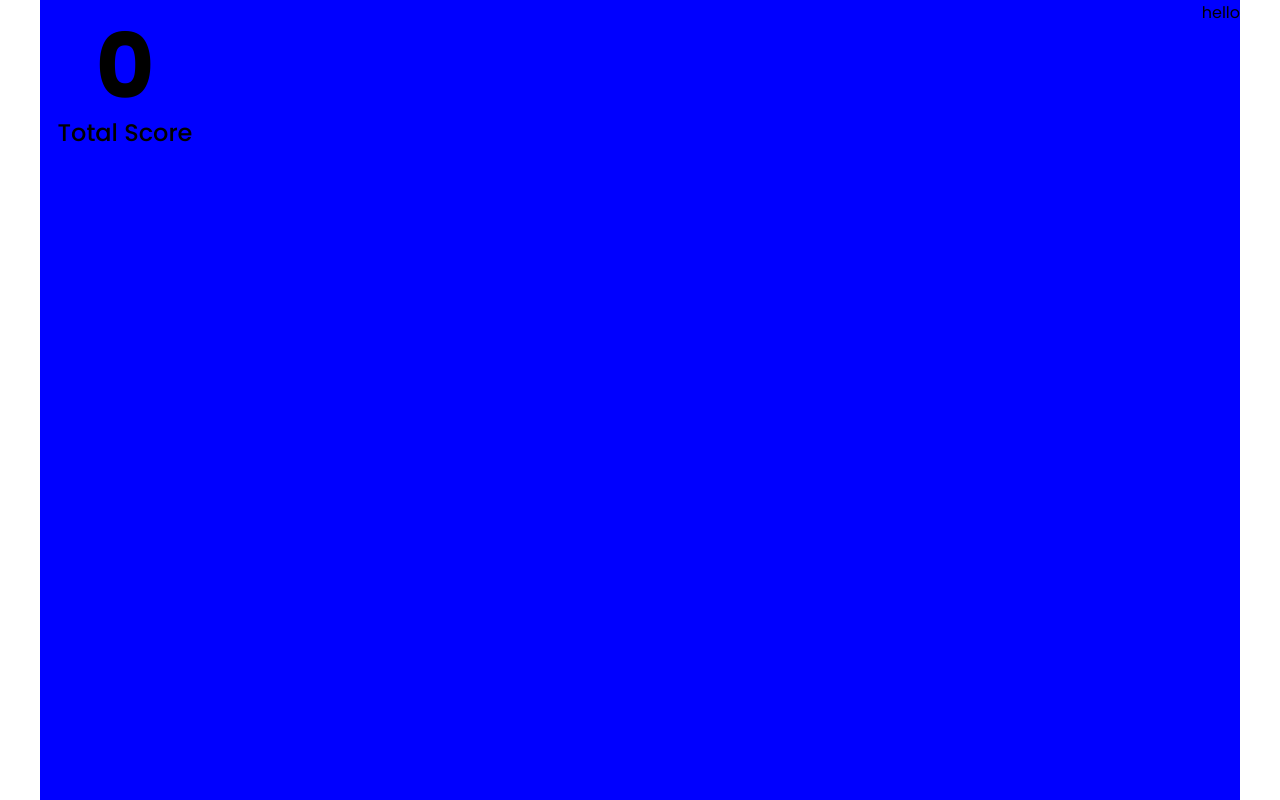
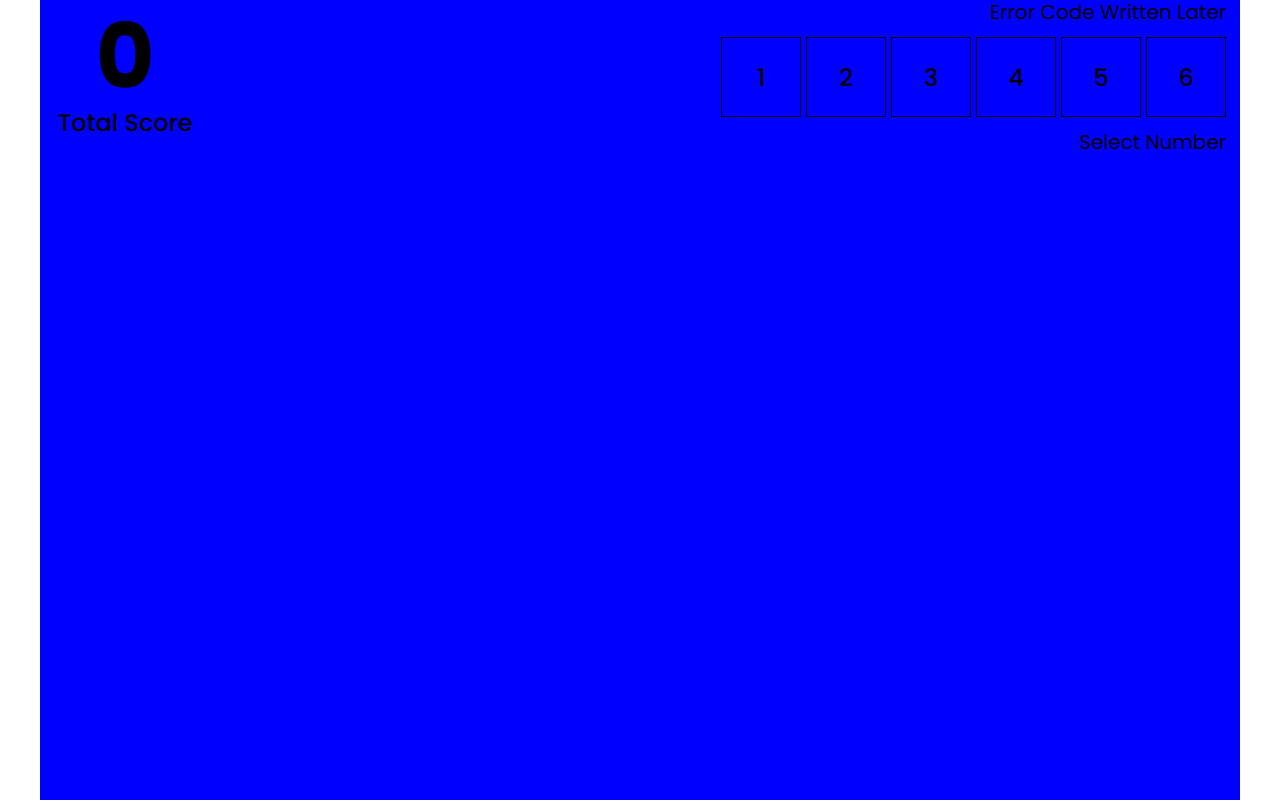
Before and after one commit to Deepak8519M/Practise-Projects, a React (Vite) app in the folder Proj2/: page / in a window 1280 px wide. Both pictures are taken after a click on the button "Play Now". Built offline with nearby package versions, Linux system fonts and the light colour scheme.

Commit message:
code of nav added

```diff
--- a/Proj2/src/components/GamePlay.jsx
+++ b/Proj2/src/components/GamePlay.jsx
@@ -26,6 +26,7 @@ const Main = styled.main`
     /* background-color: red; */
     display: flex;
     justify-content: space-between;
+    align-items: center;
     height: 130px;
   }
 `;
--- a/Proj2/src/components/NumberChoose.jsx
+++ b/Proj2/src/components/NumberChoose.jsx
@@ -1,7 +1,51 @@
 import React from "react";
+import styled from "styled-components";
 
 function NumberChoose() {
-  return <div>hello</div>;
+  const array = [1, 2, 3, 4, 5, 6];
+  return (
+    <NumberBox>
+      <p>Error Code Written Later</p>
+      <div className="boxflex">
+        {array.map((value, key) => (
+          <Box key={key}>{value}</Box>
+        ))}
+      </div>
+      <p>Select Number</p>
+    </NumberBox>
+  );
 }
 
 export default NumberChoose;
+const NumberBox = styled.div`
+  display: flex;
+  flex-direction: column;
+  align-items: end;
+  margin-top: 24px;
+  cursor: pointer;
+  gap: 10px;
+
+  padding: 14px;
+
+  .boxflex {
+    display: flex;
+    gap: 5px;
+    align-items: center;
+  }
+
+  p {
+    font-size: 20px;
+  }
+`;
+
+const Box = styled.div`
+  display: flex;
+  justify-content: center;
+  align-items: center;
+  /* padding: 30px; */
+  width: 80px;
+  height: 80px;
+  font-weight: 500;
+  border: 1px solid black;
+  font-size: 24px;
+`;
--- a/Proj2/src/components/ScoreCard.jsx
+++ b/Proj2/src/components/ScoreCard.jsx
@@ -20,7 +20,7 @@ const TotalScore = styled.div`
 
   display: flex;
   align-items: center;
-  height: 100px;
+  /* height: 100px; */
 
   h1 {
     font-size: 90px;
```
